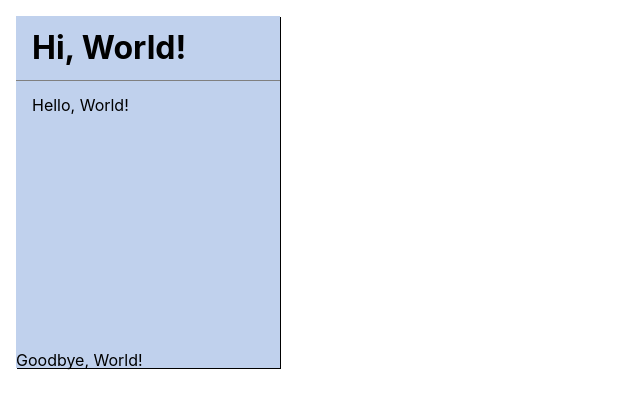
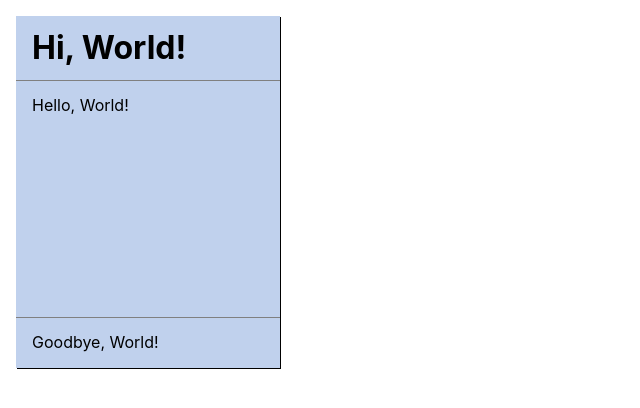
Before and after one commit to ChaunteVanDeBurgh/reactjs-practice, a React (Create React App) app: page / in a window 1280 px wide. Shown: the top 408 px of the page, without its empty margins (0-640 px from the left). Built offline with nearby package versions, Linux system fonts and the light colour scheme.

Commit message:
style card footer

```diff
--- a/src/Card.css
+++ b/src/Card.css
@@ -28,3 +28,9 @@ h1 {
 	height: 100%;
 	padding: 1rem;
 }
+
+.Card-footer {
+	border-top: 1px solid grey;
+	padding: 1rem;
+	height: 2rem;
+}
```
